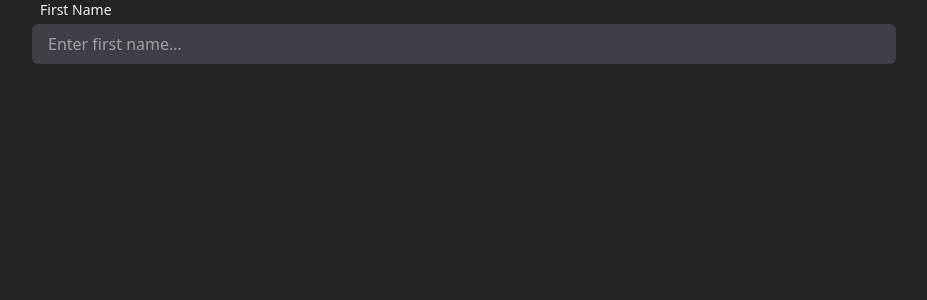
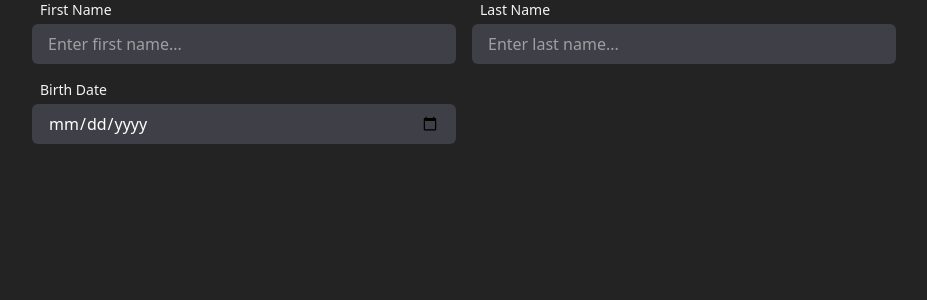
Before and after one commit to khianvictorycalderon/React-UseForm-Demo, a React (Vite) app: page / in a window 1280 px wide. Shown: the top 300 px of the page, without its empty margins (176-1103 px from the left). Built offline with nearby package versions, Linux system fonts and the light colour scheme.

Commit message:
Updated modular Input

```diff
--- a/src/App.tsx
+++ b/src/App.tsx
@@ -1,9 +1,17 @@
 import { Input } from "./Components/Input";
 
 export default function App() {
-  return (
-    <form className="max-w-4xl m-auto px-4">
-      <Input label="First Name" id="first_name"/>
-    </form>
-  );
+    return (
+      <form className="max-w-4xl m-auto px-4 grid grid-cols-1 lg:grid-cols-2 gap-4">
+        <div>
+          <Input label="First Name" id="first_name" />
+        </div>
+        <div>
+          <Input label="Last Name" id="last_name" />
+        </div>
+        <div>
+          <Input label="Birth Date" type="date" id="birth_date" />
+        </div>
+      </form>
+    );
 }
--- a/src/Components/Input.tsx
+++ b/src/Components/Input.tsx
@@ -32,7 +32,7 @@ export const Input: React.FC<InputProps> = ({
       : "";
 
   return (
-    <>
+    <div>
       <label
         className={`pl-2 block text-sm font-medium mb-1 text-zinc-100 ${additionalClassName?.label ?? ""}`}
         htmlFor={props.id}
@@ -53,6 +53,6 @@ export const Input: React.FC<InputProps> = ({
           {feedback.message}
         </p>
       )}
-    </>
+    </div>
   );
 };
```
